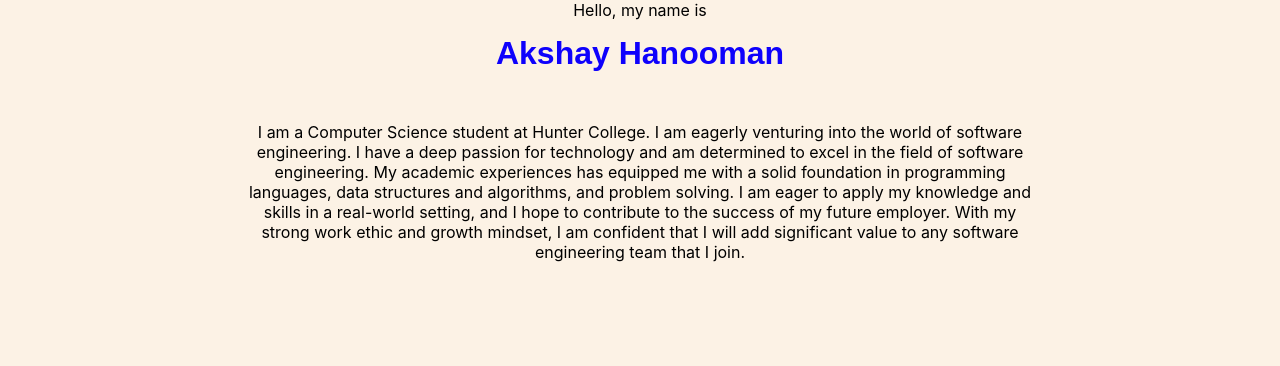
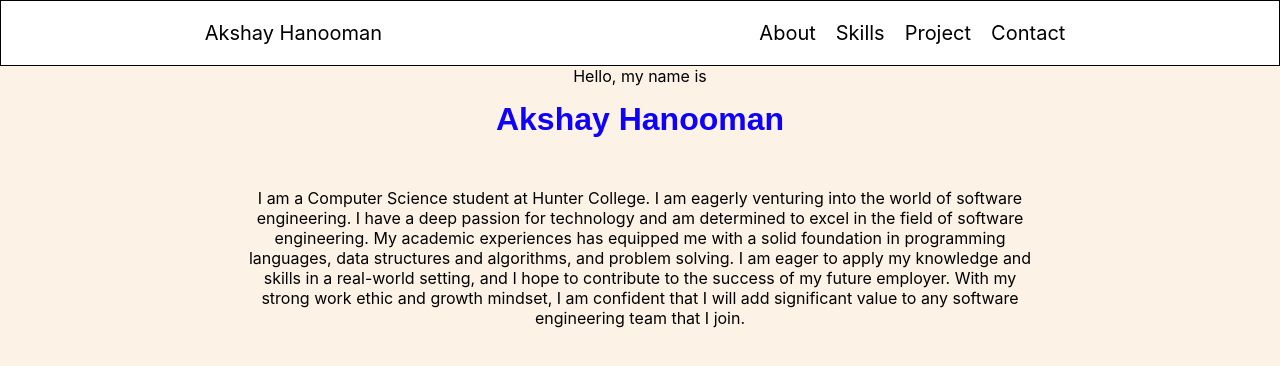
Before and after one commit to ahanooman0307/Personal_Portfolio, a React (Create React App) app in the folder personal_portfolio/: page / in a window 1280 px wide. Shown: the top 366 px of the page. Built offline with nearby package versions, Linux system fonts and the light colour scheme.

Commit message:
added header

```diff
--- a/personal_portfolio/src/components/Header.jsx
+++ b/personal_portfolio/src/components/Header.jsx
@@ -1,7 +1,18 @@
 import React from "react";
+import '../styles/Header.css'
 
 const Header = () =>{
-    <div className="container">
+    return(
+    <div className="header">
+        <div className="left">Akshay Hanooman</div>
+        <div className="right">
+            <button className="about">About</button>
+            <button className="skills">Skills</button>
+            <button className="projects">Project</button>
+            <button className="contact">Contact</button>
+        </div>
+    </div>
+    )
+}
 
-    </div>
-}
+export default Header;
--- a/personal_portfolio/src/components/Main.jsx
+++ b/personal_portfolio/src/components/Main.jsx
@@ -1,11 +1,13 @@
 import React, {useState} from 'react'
 import Introduction from './Introduction';
+import Header from './Header';
 
 const Main = () =>{
     return(
-
-
+<div>
+    <Header></Header>
     <Introduction></Introduction>
+    </div>
 
     )
 };
--- /dev/null
+++ b/personal_portfolio/src/styles/Header.css
@@ -0,0 +1,40 @@
+.header{
+    display: flex;
+    flex-direction: row;
+    justify-content: space-around;
+    border: 1px solid black;
+    padding: 20px;
+    font-size: 20px;
+    background-color: white;
+    max-height: 25px;
+
+}
+
+button{
+    background: none;
+	color: inherit;
+	border: none;
+	padding: 0;
+	font: inherit;
+	cursor: pointer;
+	outline: inherit;
+}
+
+
+
+.right{
+    display: flex;
+    flex-direction: row;
+}
+
+.right>button{
+    margin: 0px 10px;
+    transition:
+    color 0.5s ease-out,
+    font-size 0.5s ease-out;
+}
+
+.right>button:hover{
+    color: blue;
+    font-size: 21px;
+}
```
